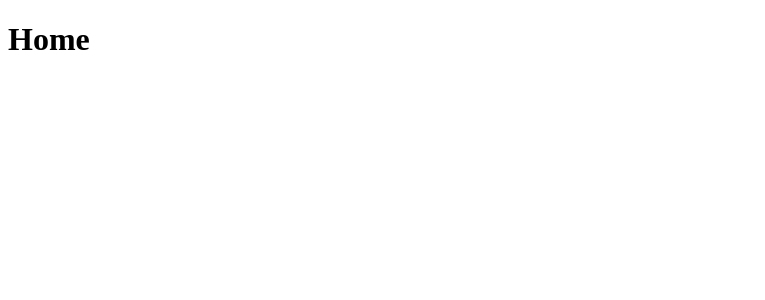
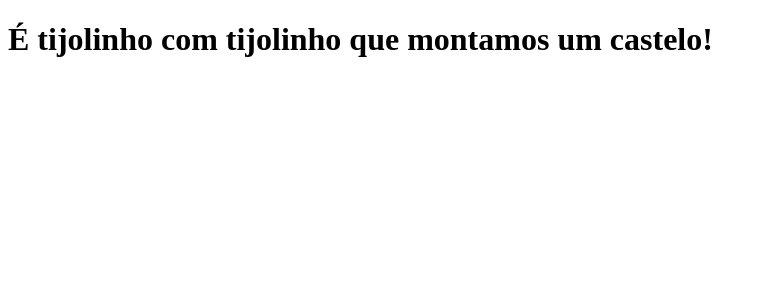
Before and after one commit to ericdmachado/clone-tabnews, a Next.js app: page / in a window 1280 px wide. Shown: the top 300 px of the page, without its empty margins (0-765 px from the left). Built offline with nearby package versions, Linux system fonts and the light colour scheme.

Commit message:
Delete asdasd

```diff
--- a/pages/index.js
+++ b/pages/index.js
@@ -1,5 +1,5 @@
 export default function Home(){
   return (
-    <h1>Home</h1>
+    <h1>É tijolinho com tijolinho que montamos um castelo!</h1>
   );
 };
```
Also changed, not shown: 1 other file (tests, documents, lock files or other folders).
